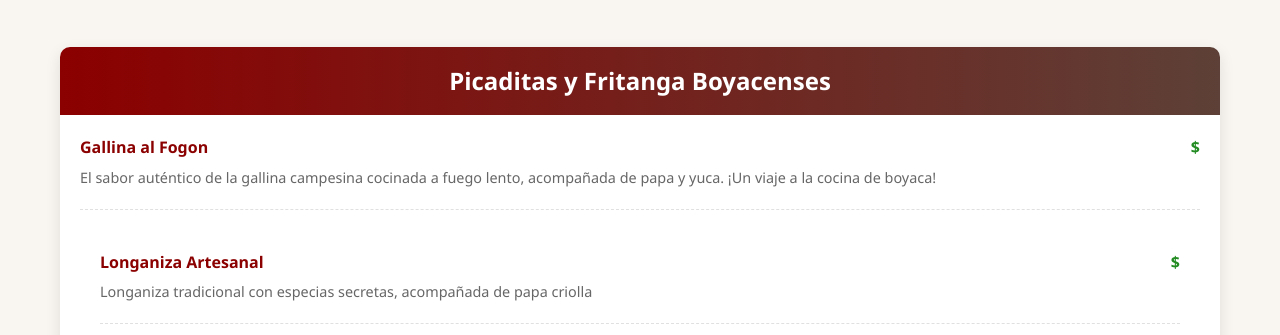
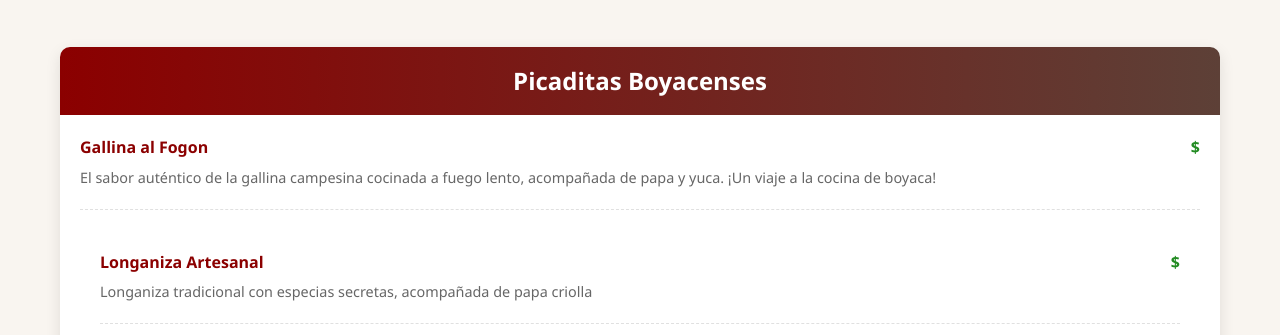
Before and after one commit to picaditaysopaelbuensazon/picaditaysopaelbuensazon, a plain HTML site: page index.html in a window 1280 px wide. Shown: the part 762-1097 px from the top of the page. Drawn offline with Linux system fonts and the light colour scheme.

Commit message:
index.html

```diff
--- a/index.html
+++ b/index.html
@@ -565,11 +565,11 @@
                 <!-- Picaditas -->
                 <div class="menu-category">
                     <div class="category-header">
-                        <h3>Picaditas y Fritanga Boyacenses</h3>
+                        <h3>Picaditas Boyacenses</h3>
                     </div>
                     <div class="menu-items">
                         <div class="menu-item">
-                            <div class="item-header">
+                    <div class="item-header">
                                 <span class="item-name">Gallina al Fogon</span>
                                 <span class="item-price">$</span>
                             </div>
```
